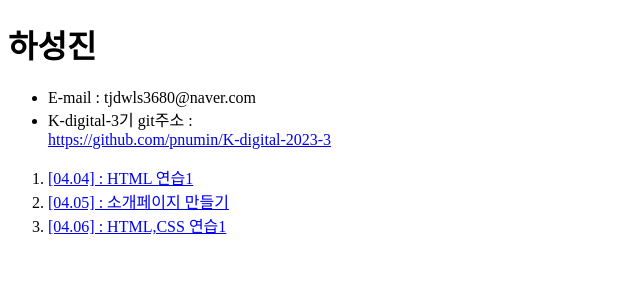
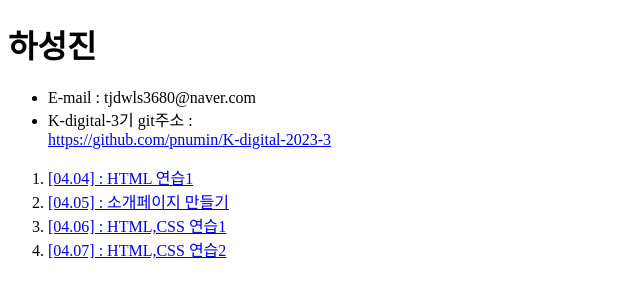
Before and after one commit to honeydanji/html, a plain HTML site: page index.html in a window 1280 px wide. Shown: the whole page, without its empty margins (0-640 px from the left). Drawn offline with Linux system fonts and the light colour scheme.

Commit message:
2023/04/07-HTML,CSS 연습2(pico.css사용)

```diff
--- a/index.html
+++ b/index.html
@@ -15,6 +15,7 @@
             <li><a href="./01/01.html"> [04.04] : HTML 연습1 </a></li>
             <li><a href="./02/02.html"> [04.05] : 소개페이지 만들기 </a></li>
             <li><a href="./03/03.html"> [04.06] : HTML,CSS 연습1</a></li>
+            <li><a href="./04/04.html"> [04.07] : HTML,CSS 연습2</a></li>
         </ol>
     </body>
 </html>
```
